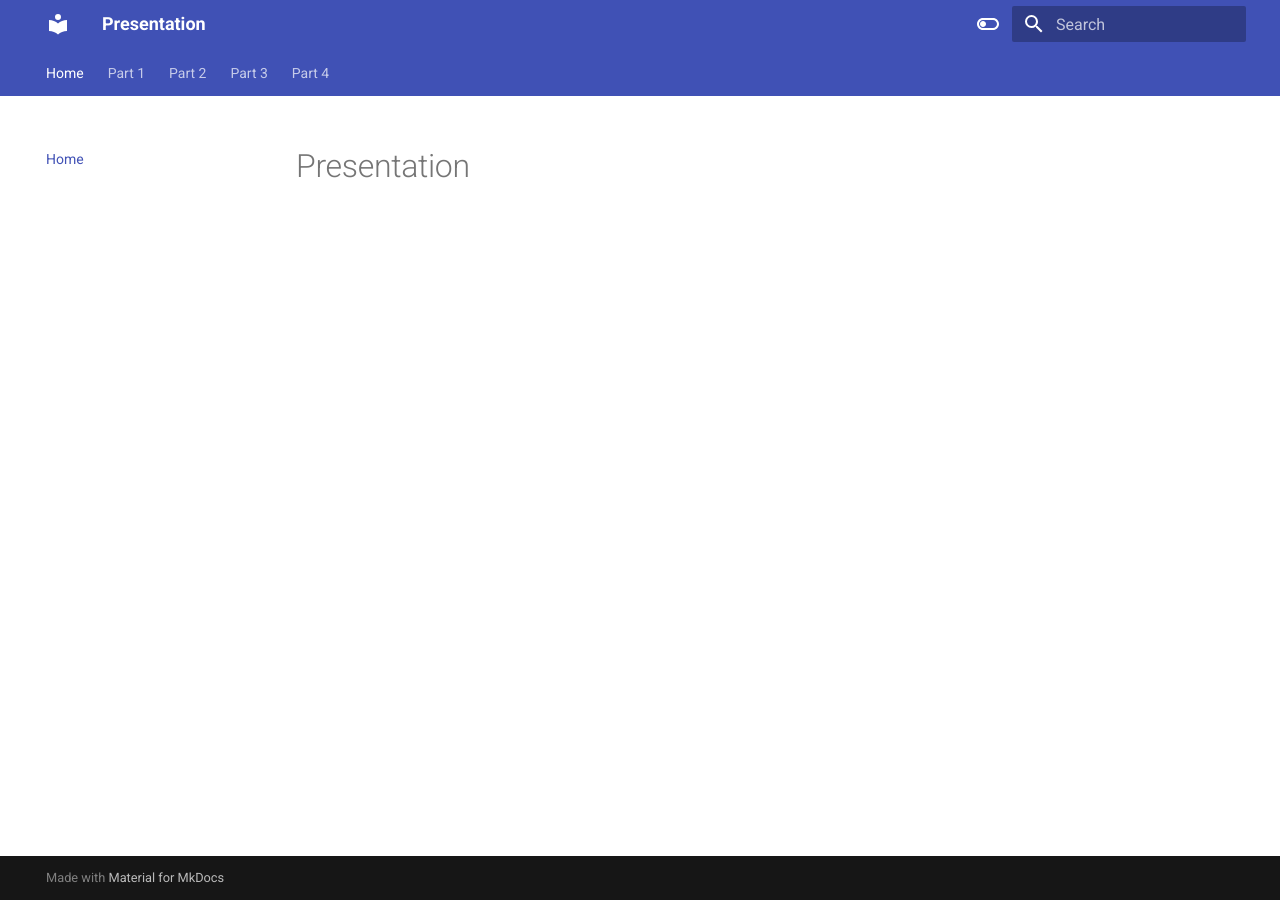
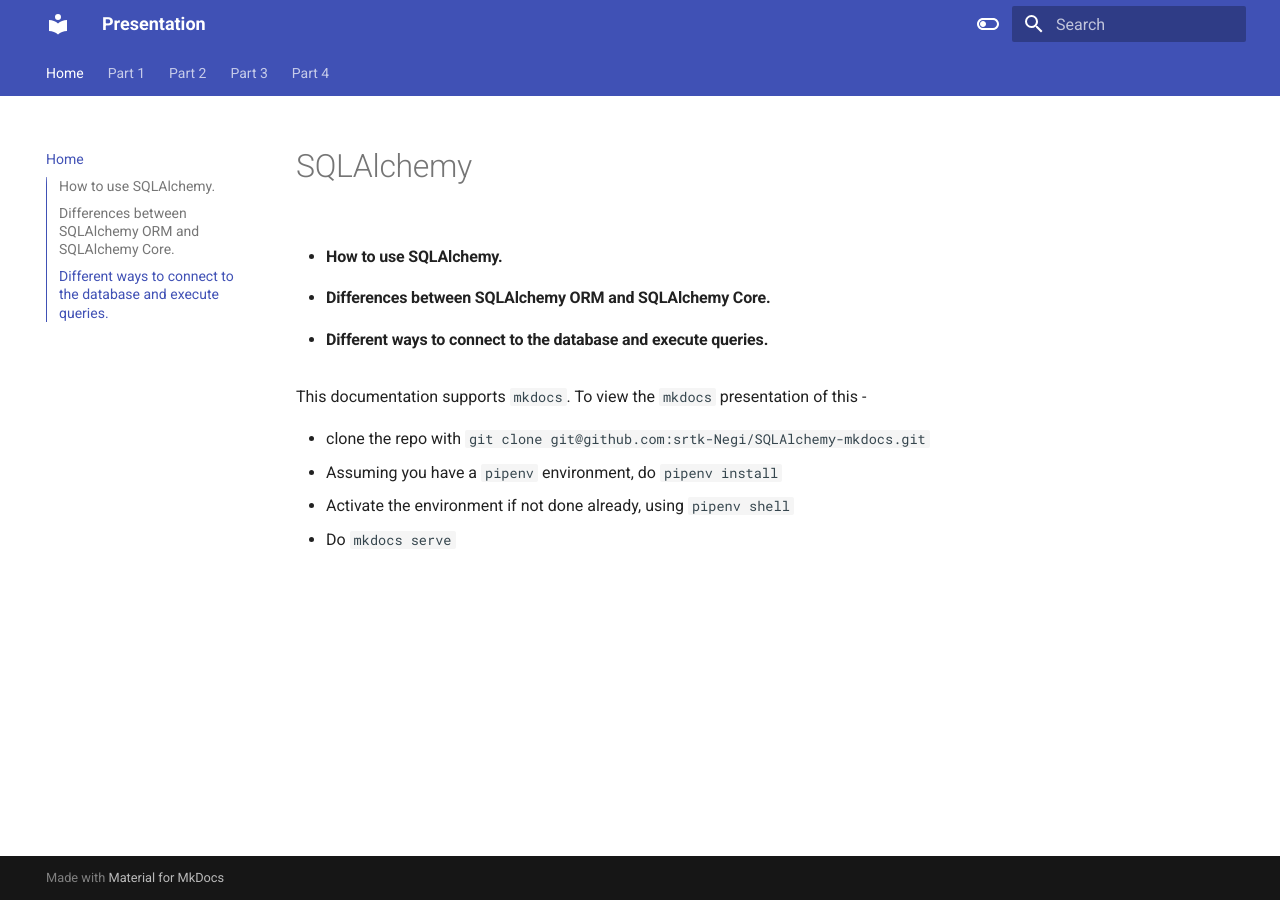
Before and after one commit to srtk-Negi/SQLAlchemy-mkdocs, an MkDocs documentation site: the page built from docs/index.md, in a window 1280 px wide. Built offline with MkDocs 1.6.1 and Material for MkDocs 9.7.7, drawn with Linux system fonts in a browser that asks for light colours.

Commit message:
added mkdocs instructions

```diff
--- a/docs/index.md
+++ b/docs/index.md
@@ -1 +1,12 @@
-# Presentation
+# SQLAlchemy
+- #### How to use SQLAlchemy.
+- #### Differences between SQLAlchemy ORM and SQLAlchemy Core.
+- #### Different ways to connect to the database and execute queries.
+
+This documentation supports ``mkdocs``.
+To view the ``mkdocs`` presentation of this -
+
+- clone the repo with ``git clone git@github.com:srtk-Negi/SQLAlchemy-mkdocs.git``
+- Assuming you have a ``pipenv`` environment, do ``pipenv install``
+- Activate the environment if not done already, using ``pipenv shell``
+- Do ``mkdocs serve``
```
